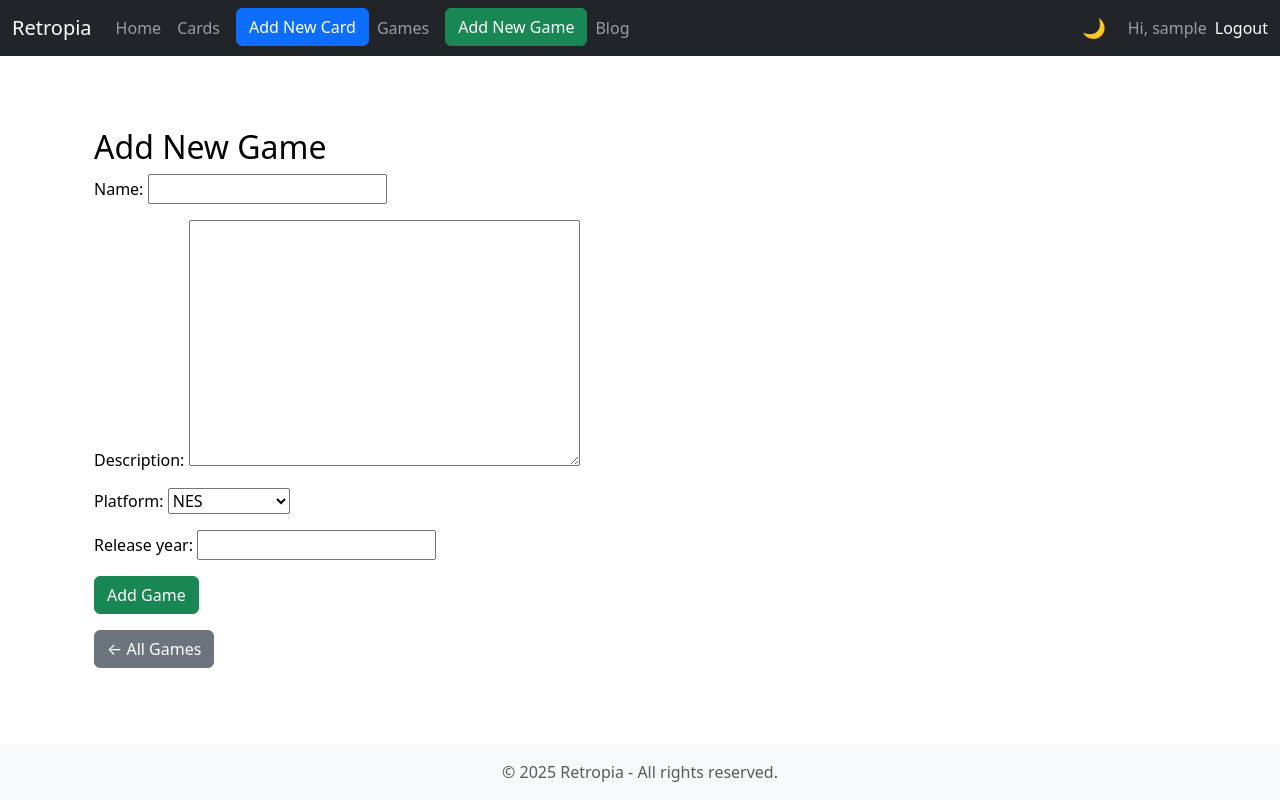
After one commit to mbe645/retropia, a Django app: page /games/add/ in a window 1280 px wide. The commit adds this page. Run offline with Django 5.2, Linux system fonts and the light colour scheme; the visitor is signed in with stand-in values (Sample User, id 1); parts of the project's set-up code (start-up, migrations or seed data) failed here and were passed over.

Commit message:
Feature: enable authenticated users to add new games via form and template

```diff
--- /dev/null
+++ b/games/forms.py
@@ -0,0 +1,7 @@
+from django import forms
+from .models import Game
+
+class GameForm(forms.ModelForm):
+    class Meta:
+        model = Game
+        fields = ['name', 'description', 'platform', 'release_year']
--- a/games/urls.py
+++ b/games/urls.py
@@ -6,4 +6,5 @@ app_name = 'games'
 urlpatterns = [
     path('', views.game_list, name='games-home'),
     path('<int:game_id>/', views.game_detail, name='game-detail'),
+    path('add/', views.add_game, name='add-game'),
 ]
--- a/games/views.py
+++ b/games/views.py
@@ -2,6 +2,8 @@ from django.http import HttpResponse
 from django.shortcuts import render, get_object_or_404
 from django.contrib.auth.decorators import login_required
 from .models import Game
+from .forms import GameForm
+from django.shortcuts import redirect
 
 def index(request):
     return HttpResponse("Welcome to the Games section.")
@@ -15,3 +17,14 @@ def game_list(request):
 def game_detail(request, game_id):
     game = get_object_or_404(Game, id=game_id)
     return render(request, 'games/game_detail.html', {'game': game})
+
+@login_required
+def add_game(request):
+    if request.method == 'POST':
+        form = GameForm(request.POST)
+        if form.is_valid():
+            form.save()
+            return redirect('games:games-home')
+    else:
+        form = GameForm()
+    return render(request, 'games/add_game.html', {'form': form})
--- a/templates/base.html
+++ b/templates/base.html
@@ -85,6 +85,11 @@
                 <li class="nav-item">
                     <a class="nav-link" href="{% url 'games:games-home' %}">Games</a>
                 </li>
+                {% if user.is_authenticated %}
+                <li class="nav-item">
+                    <a href="{% url 'games:add-game' %}" class="btn btn-success ms-2">Add New Game</a>
+                </li>
+                {% endif %}
                 <li class="nav-item">
                 <a class="nav-link" href="{% url 'blog:blog-home' %}">Blog</a>
                 </li>
--- /dev/null
+++ b/templates/games/add_game.html
@@ -0,0 +1,12 @@
+{% extends 'base.html' %}
+{% block content %}
+<div class="container mt-5">
+    <h2>Add New Game</h2>
+    <form method="post">
+        {% csrf_token %}
+        {{ form.as_p }}
+        <button type="submit" class="btn btn-success">Add Game</button>
+    </form>
+    <a href="{% url 'games:games-home' %}" class="btn btn-secondary mt-3">← All Games</a>
+</div>
+{% endblock %}
```
